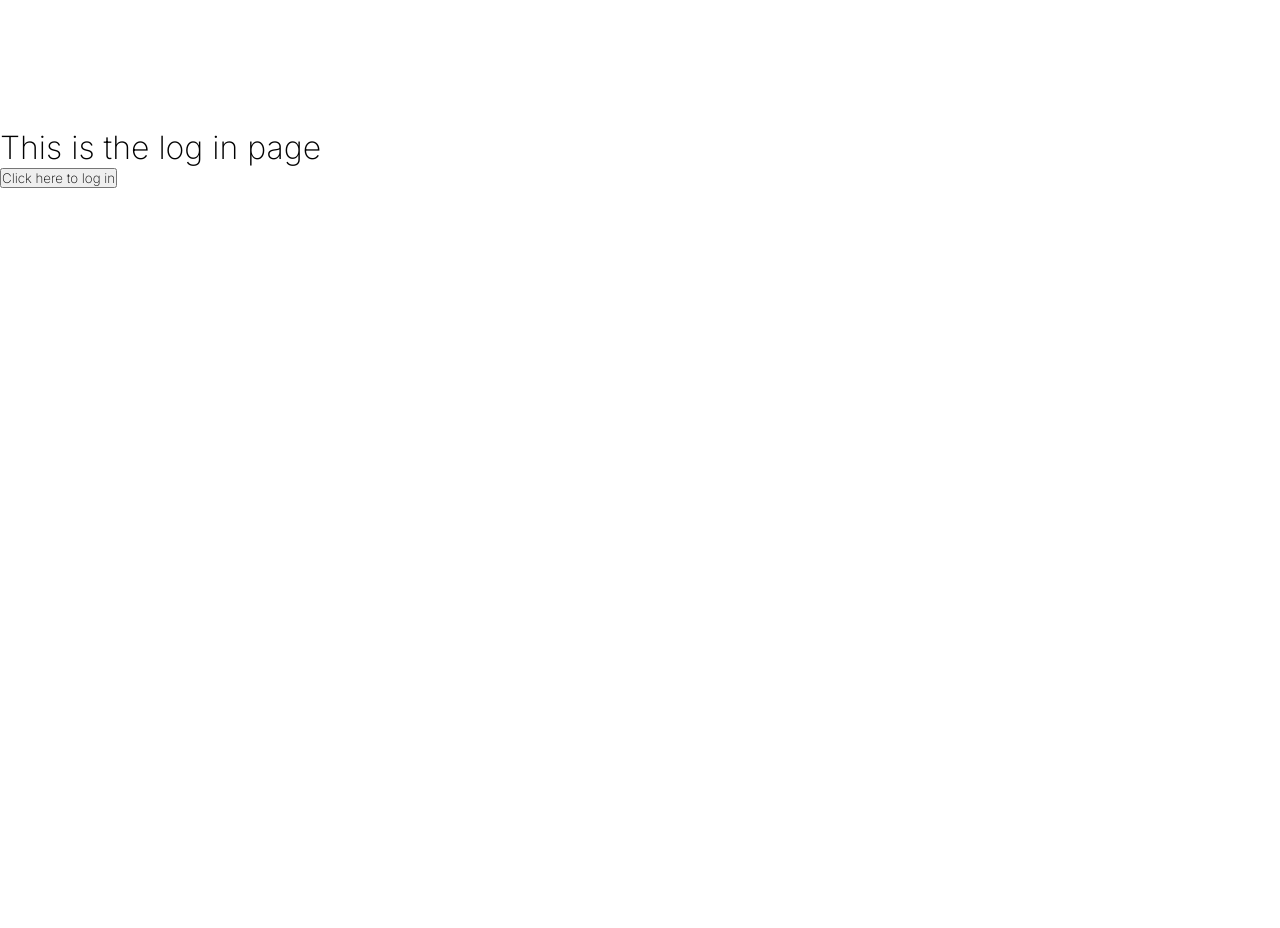
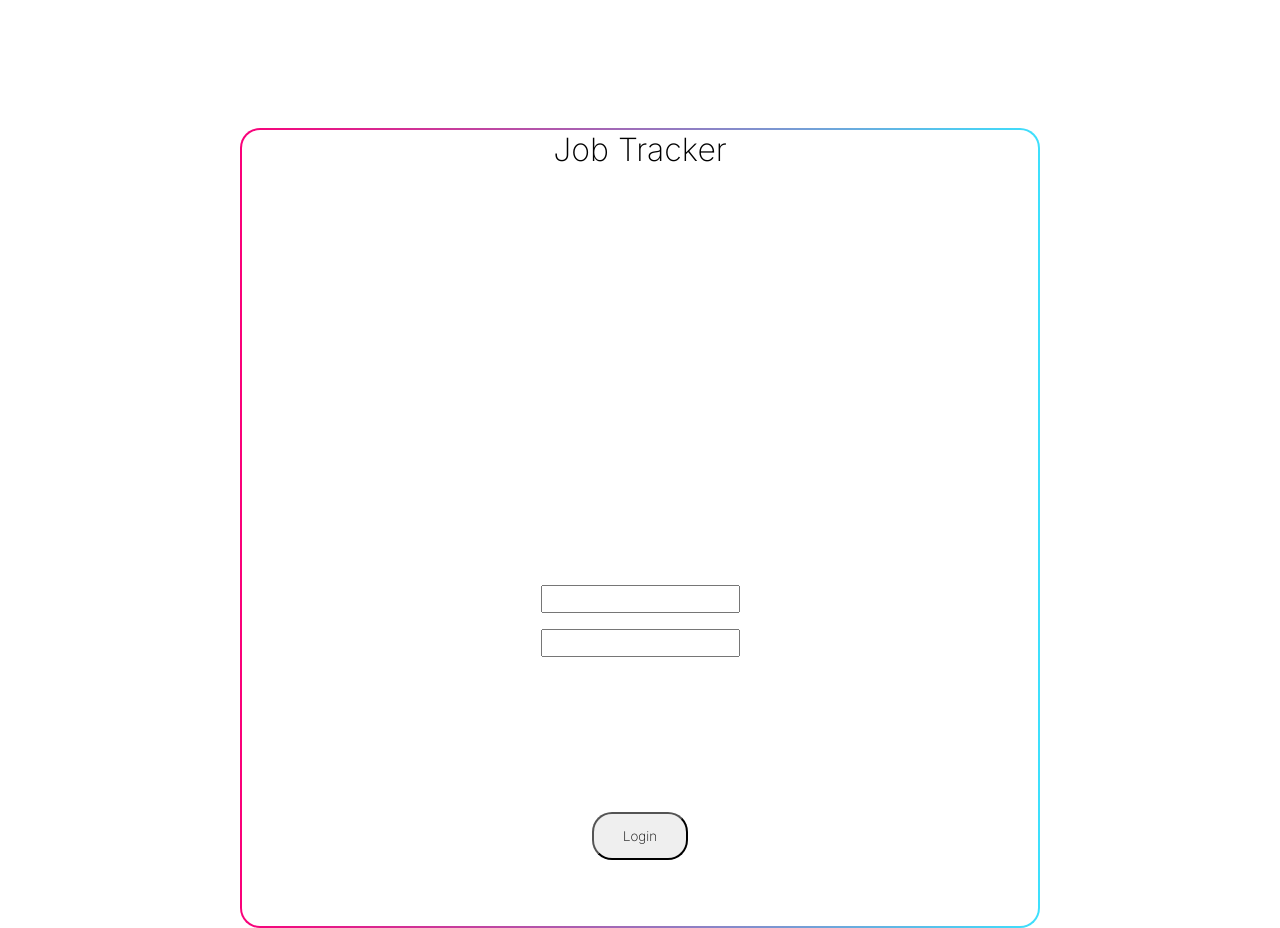
Before and after one commit to jrod0975/job-tracker, a React (Vite) app: page / in a window 1280 px wide. Before the commit the page ends 800 px from the top, so only its background shows below. Built offline with nearby package versions, Linux system fonts and the light colour scheme.

Commit message:
login page square

```diff
--- a/src/Login.jsx
+++ b/src/Login.jsx
@@ -10,9 +10,23 @@ function Login({changeScreen}){
 
 
 
-    return <div>
-        <h1>This is the log in page</h1>
-        <button onClick={logInOnClick}> Click here to log in</button>
+    return <div className="login-container">
+       <div className="login-square gradient-border">
+
+        <div className="login-title">
+            <h1>Job Tracker</h1>
+        </div>
+
+        <div className="login-fields">
+            <input className="user-field" type="text" />
+            <input className="password-field" type="text" />
+        </div>
+
+        <div className="login-button-field">
+            <button className="login-button">Login</button>
+        </div>
+
+       </div>
     </div>
 }
 
--- a/src/assets/app.css
+++ b/src/assets/app.css
@@ -11,6 +11,77 @@ body{
     background-color: white;
     padding-top: 8rem;
 }
+
+
+.login-container{
+    display: flex;
+    justify-content: center;
+    align-items: center
+}
+
+.login-square{
+    display: flex;
+    flex-direction: column;
+    align-items: center;
+    width: 50rem;
+    height: 50rem;
+    border-style: solid;
+    border-width: 10%;
+    border-radius: 50px;
+}
+
+.login-title{
+
+    flex: 2;
+    align-self: center;
+    justify-content: center;
+
+}
+
+.login-fields{
+    flex: 1;
+    height: 10rem;
+    width: 25%;
+    display: flex;
+    flex-direction: column;
+    gap: 1rem;
+}
+
+.login-button-field{
+    flex: 0.5;
+}
+
+.login-button{
+    height: 3rem;
+    width: 6rem;
+    border-radius: 20px;
+}
+
+.user-field{
+    font-size: larger;
+}
+
+.password-field{
+    font-size: larger;
+}
+
+
+.gradient-border {
+  border: 2px solid transparent;
+  border-radius: 20px;
+  background:
+    linear-gradient(white, white) padding-box, /* inside */
+    linear-gradient(to right, #fa0079, #3de0fd) border-box; /* border */
+}
+
+
+
+
+
+
+
+
+
 
 .navbar-container{
     width: 100%;
```
